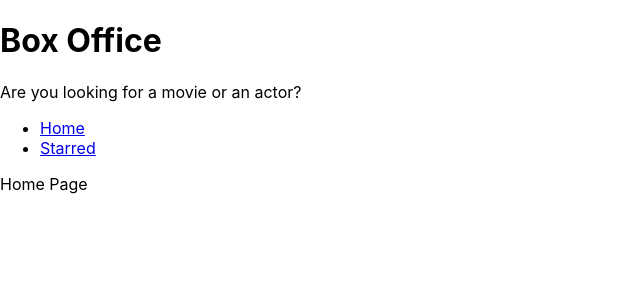
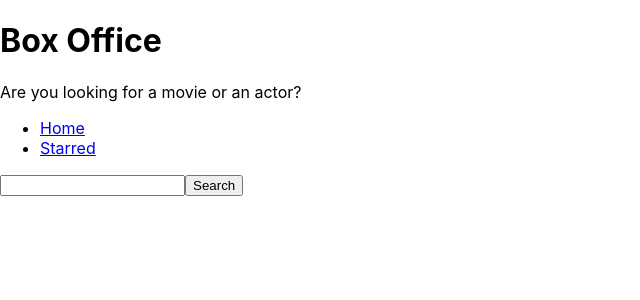
Before and after one commit to sabamansuri/box-office-app, a React (Create React App) app: page / in a window 1280 px wide. Shown: the top 300 px of the page, without its empty margins (0-640 px from the left). Built offline with nearby package versions, Linux system fonts and the light colour scheme.

Commit message:
added textbox for searching , search for shows on button click

```diff
--- a/src/pages/Home.jsx
+++ b/src/pages/Home.jsx
@@ -1,7 +1,25 @@
+import { useState } from 'react';
 const Home = () => {
+  const [searchStr, setSearchStr] = useState('');
+
+  const onSearchInputChange = ev => {
+    setSearchStr(ev.target.value);
+  };
+
+  const onSearch = async (ev) => {
+    ev.preventDefault();
+    const response = await fetch(`https://api.tvmaze.com/search/shows?q=${searchStr}`);
+    const body = await response.json();
+    console.log(body);
+    //https://api.tvmaze.com/search/shows?q=boys
+  };
+
   return (
     <div>
-      Home Page
+      <form onSubmit={onSearch}>
+        <input type="text" value={searchStr} onChange={onSearchInputChange} />
+        <button type="submit">Search</button>
+      </form>
     </div>
   );
 };
```
